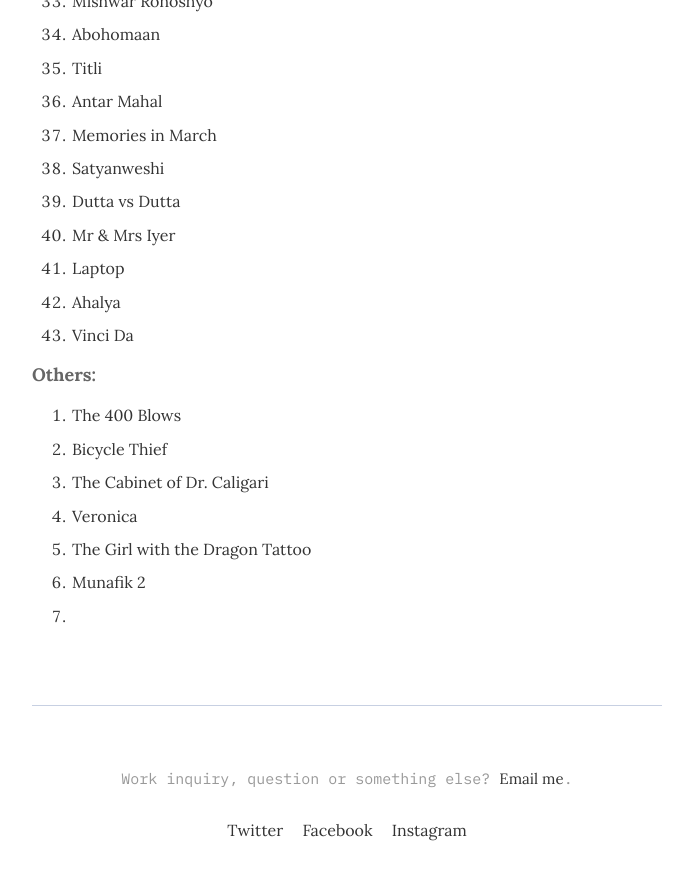
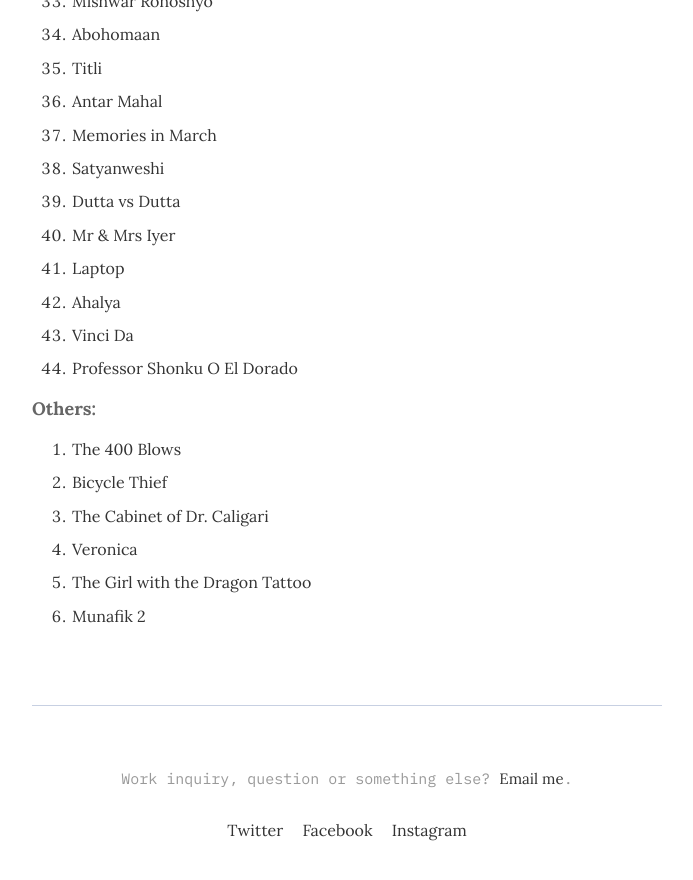
Before and after one commit to argumentativeyouth/pblog, a Jekyll site: the page built from _pages/movies.md, in a window 1280 px wide and 900 px high, scrolled down 9341 px. Shown: the top 880 px of the window, without its empty margins (293-986 px from the left). Built offline with Jekyll 4.4.1, drawn with Linux system fonts in a browser that asks for light colours.

Commit message:
Update movies.md

```diff
--- a/_pages/movies.md
+++ b/_pages/movies.md
@@ -289,6 +289,7 @@
 41. Laptop
 42. Ahalya
 43. Vinci Da
+44. Professor Shonku O El Dorado
 
 **Others:**
 1. The 400 Blows
```
Also changed, not shown: other parts of _pages/movies.md (+0 -1 lines).
